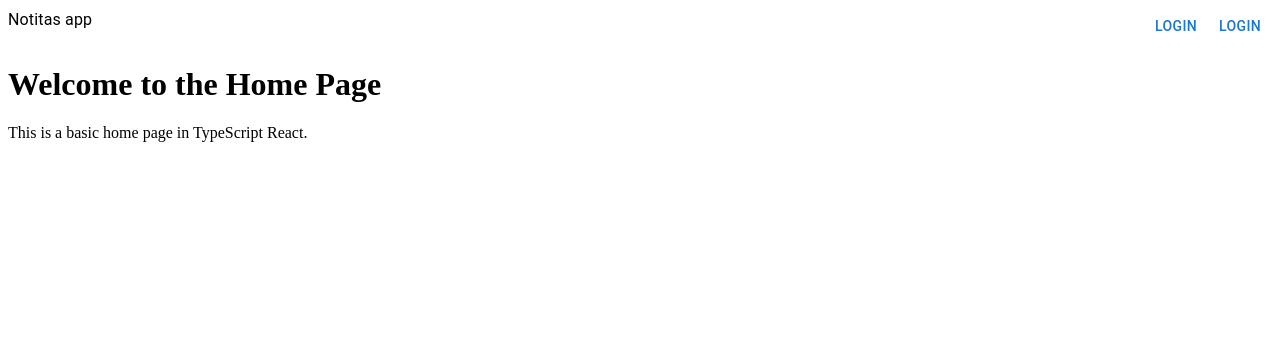
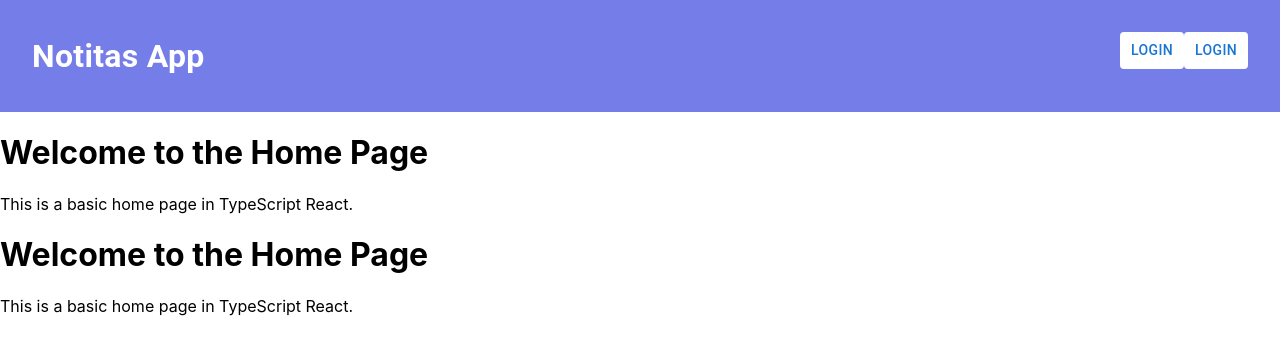
Before and after one commit to escu-git/notitas_ui, a React (Vite) app: page / in a window 1280 px wide. Shown: the top 354 px of the page. Built offline with nearby package versions, Linux system fonts and the light colour scheme; no server answers.

Commit message:
Add main container to UI

```diff
--- /dev/null
+++ b/index.css
@@ -0,0 +1,14 @@
+body {
+    padding: 0;
+    margin: 0;
+}
+
+#root {
+    min-height: 100vh;
+
+    font-family: -apple-system, BlinkMacSystemFont, 'Segoe UI', 'Roboto', 'Oxygen',
+    'Ubuntu', 'Cantarell', 'Fira Sans', 'Droid Sans', 'Helvetica Neue',
+    sans-serif;
+    -webkit-font-smoothing: antialiased;
+    -moz-osx-font-smoothing: grayscale;
+}
--- a/index.html
+++ b/index.html
@@ -3,6 +3,7 @@
   <head>
     <meta charset="UTF-8" />
     <link rel="icon" type="image/svg+xml" href="/vite.svg" />
+    <link rel="stylesheet" href="index.css" />
     <meta name="viewport" content="width=device-width, initial-scale=1.0" />
     <title>Notitas app</title>
   </head>
--- a/package.json
+++ b/package.json
@@ -14,6 +14,7 @@
     "@emotion/styled": "^11.11.0",
     "@mui/icons-material": "^5.15.5",
     "@mui/material": "^5.15.5",
+    "@mui/styles": "^5.15.11",
     "axios": "^1.6.5",
     "react": "^18.2.0",
     "react-dom": "^18.2.0",
--- a/src/common/components/Header/Header.tsx
+++ b/src/common/components/Header/Header.tsx
@@ -1,4 +1,5 @@
 import { Grid, Typography } from '@mui/material';
+import useStyles from '../../../styles/useStyles';
 import React from 'react';
 import { Outlet } from 'react-router-dom';
 import LoginContainer from './LoginContainer';
@@ -8,18 +9,18 @@ interface HeaderProps {
 }
 
 const Header: React.FC<HeaderProps> = ({ title }) => {
+    const classes = useStyles();
+
     return (
         <Grid>
-        <header>
-            <Grid container item justifyContent='space-between'>
+            <Grid container item justifyContent='space-between' className={classes.header}>
                 <Grid>
-                    <Typography>{title}</Typography>
+                    <Typography className={classes.title}>{title}</Typography>
                 </Grid>
                 <Grid>
                     <LoginContainer/>
                 </Grid>
             </Grid>
-        </header>
         <Outlet/>
         </Grid>
     );
--- a/src/common/components/Header/LogButton.tsx
+++ b/src/common/components/Header/LogButton.tsx
@@ -1,6 +1,7 @@
 import { Button } from "@mui/material"
 import { FC, useEffect, useState } from "react"
 import { UserLogged } from "../../../context/UserContext";
+import useStyles from "../../../styles/useStyles";
 
 interface Props{
     userLogged:UserLogged,
@@ -9,6 +10,7 @@ interface Props{
 }
 
 const LogButton: FC<Props> =  ({userLogged, googleSignIn, googleSignOut}) => {
+    const classes = useStyles();
     const[logged, setLogged]=useState(false);
 
     useEffect(()=>{
@@ -16,7 +18,7 @@ const LogButton: FC<Props> =  ({userLogged, googleSignIn, googleSignOut}) => {
     },[userLogged])
 
     return(
-        <Button onClick={logged? googleSignOut : googleSignIn}>{logged?'Logout': 'Login'}</Button>
+        <Button className={classes.loginButton} onClick={logged? googleSignOut : googleSignIn}>{logged?'Logout': 'Login'}</Button>
     )
 }
 
--- a/src/common/components/Header/LoginContainer.tsx
+++ b/src/common/components/Header/LoginContainer.tsx
@@ -3,8 +3,10 @@ import { useContext, useEffect } from "react";
 import { UserContext } from "../../../context/UserContext";
 import LogButton from "./LogButton";
 import axios from 'axios';
+import useStyles from "../../../styles/useStyles";
 
 const LoginContainer = () => {
+    const classes = useStyles();
     const {userLogged} = useContext(UserContext);
     const username = userLogged != null? userLogged.username : null;
 
@@ -28,7 +30,7 @@ const LoginContainer = () => {
     };
 
     return(
-        <Grid>
+        <Grid className={classes.loginContainer}>
             <Grid>
                 {userLogged && <Typography>{username}</Typography>}
             </Grid>
--- /dev/null
+++ b/src/common/components/MainContainer/MainContainer.tsx
@@ -0,0 +1,15 @@
+import React from 'react';
+import { Outlet } from 'react-router-dom';
+import { Grid } from '@mui/material';
+import Header from '../Header/Header';
+
+const MainContainer: React.FC = () => {
+    return (
+        <Grid item xs={12}>
+            <Header title={'Notitas App'}/>
+            <Outlet/>
+        </Grid>
+    );
+};
+
+export default MainContainer;
--- a/src/common/routes/routes.tsx
+++ b/src/common/routes/routes.tsx
@@ -1,15 +1,15 @@
 import { createBrowserRouter } from "react-router-dom";
-import Header from "../components/Header/Header";
 import SignIn from "../../modules/auth/SignIn";
 import NotFound from "../components/NotFound";
 import Home from "../../modules/home/Home";
+import MainContainer from "../components/MainContainer/MainContainer";
 
 //Routes provided to app router:
 export const routes = createBrowserRouter(
     [
         {
             path:'/',
-            element: <Header title={'Notitas app'}/>,
+            element: <MainContainer/>,
             children:
             [
                 {
--- /dev/null
+++ b/src/styles/colorPallete.tsx
@@ -0,0 +1,59 @@
+
+export const useColorPallete = {
+    white: '#fff',
+    primary: {
+        main: '#3f51b5',
+        light: '#757de8',
+        dark: '#002984',
+        contrastText: '#fff',
+    },
+    secondary: {
+        main: '#f50057',
+        light: '#ff5983',
+        dark: '#bb002f',
+        contrastText: '#fff',
+    },
+    error: {
+        main: '#f44336',
+        light: '#ff7961',
+        dark: '#ba000d',
+        contrastText: '#fff',
+    },
+    warning: {
+        main: '#ff9800',
+        light: '#ffcc80',
+        dark: '#b26500',
+        contrastText: 'rgba(0, 0, 0, 0.87)',
+    },
+    info: {
+        main: '#2196f3',
+        light: '#64b5f6',
+        dark: '#1976d2',
+        contrastText: '#fff',
+    },
+    success: {
+        main: '#4caf50',
+        light: '#81c784',
+        dark: '#388e3c',
+        contrastText: 'rgba(0, 0, 0, 0.87)',
+    },
+    text: {
+        primary: 'rgba(0, 0, 0, 0.87)',
+        secondary: 'rgba(0, 0, 0, 0.6)',
+        disabled: 'rgba(0, 0, 0, 0.38)',
+        hint: 'rgba(0, 0, 0, 0.38)',
+    },
+    divider: 'rgba(0, 0, 0, 0.12)',
+    background: {
+        paper: '#fff',
+        default: '#fafafa',
+    },
+    action: {
+        active: 'rgba(0, 0, 0, 0.54)',
+        hover: 'rgba(0, 0, 0, 0.08)',
+        hoverOpacity: 0.08,
+        selected: 'rgba(0, 0, 0, 0.14)',
+        disabled: 'rgba(0, 0, 0, 0.26)',
+        disabledBackground: 'rgba(0, 0, 0, 0.12)',
+    }
+}
--- /dev/null
+++ b/src/styles/useStyles.tsx
@@ -0,0 +1,30 @@
+import { makeStyles } from "@mui/styles";
+import { useColorPallete } from "./colorPallete"
+
+
+const color = useColorPallete;
+
+const useStyles = makeStyles( ({
+    header:{
+        backgroundColor:color.primary.light,
+        padding:'2em'
+    },
+    title:{
+        color:color.white,
+        fontSize:'32px !important',
+        fontWeight:'bold !important',
+    },
+    loginContainer:{
+        display:'flex',
+        justifyContent:'space-between',
+        alignItems:'center',
+    },
+    loginButton:{
+        backgroundColor:color.white + '!important',
+        padding:'1em',
+        borderRadius:'5px',
+        cursor:'pointer'
+    }
+}))
+
+export default useStyles;
```
Also changed, not shown: 1 other file (tests, documents, lock files or other folders).
